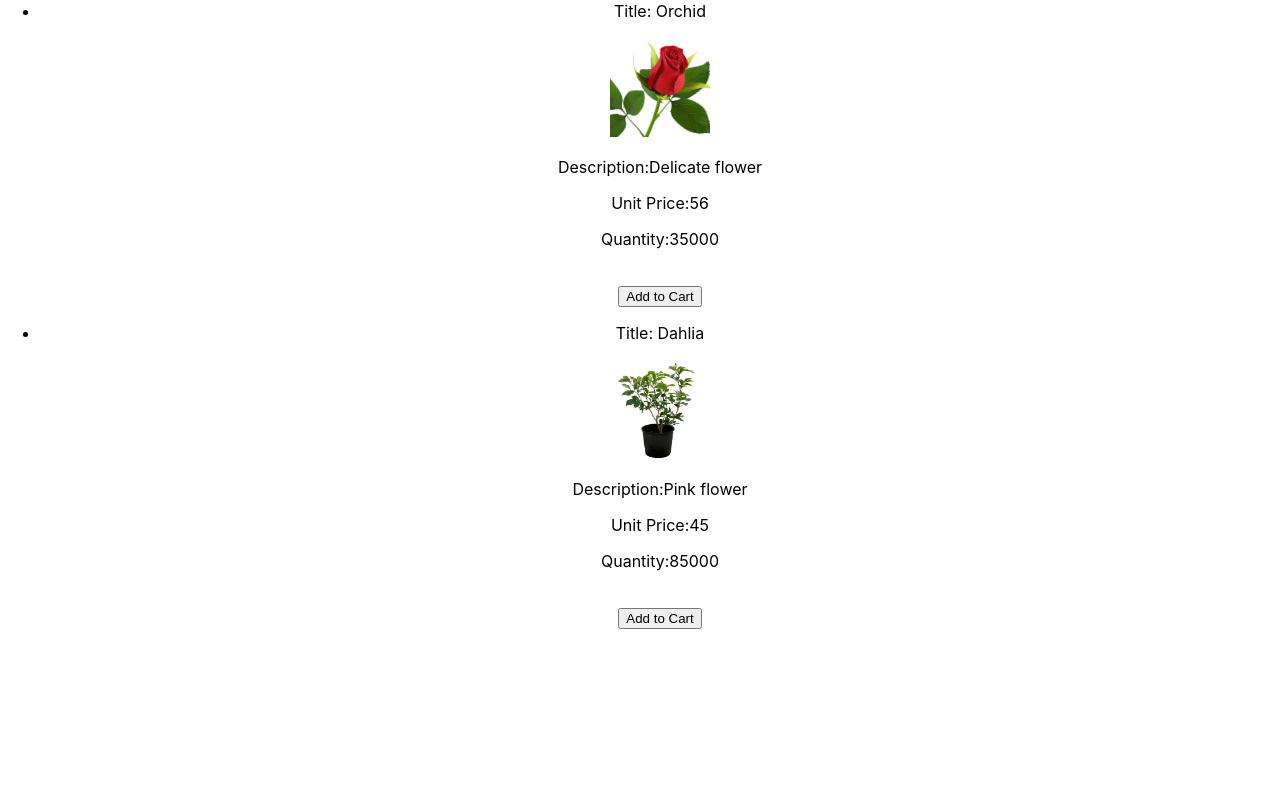
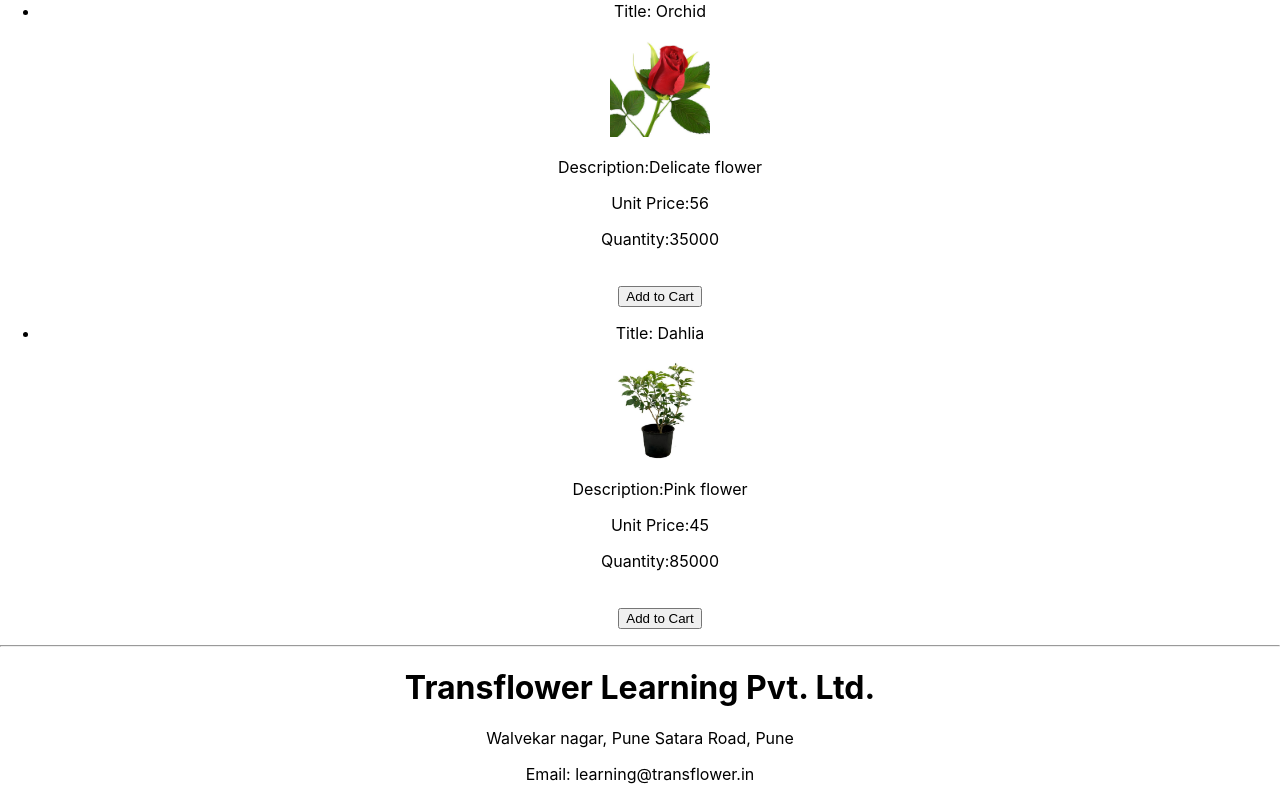
Before and after one commit to VishKapare10/OnlineShopping, a React (Create React App) app in the folder React/basicreactapp/: page / in a window 1280 px wide. Shown: the part 3537-4337 px from the top of the page. Before the commit the page ends 4182 px from the top, so only its background shows below. Built offline with nearby package versions, Linux system fonts and the light colour scheme.

Commit message:
Added aboutus component.

```diff
--- a/React/basicreactapp/src/App.js
+++ b/React/basicreactapp/src/App.js
@@ -5,6 +5,7 @@ import Home from './home';
 import List from './List';
 import Dashboard from './Dashboard';
 import Flower from './flower';
+import Aboutus from './aboutus';
 
 
 // What is this App
@@ -23,6 +24,8 @@ function App() {
       <hr/>
       <h3>Todays fresh flower</h3>
       <List></List>
+      <hr/>
+      <Aboutus></Aboutus>
     </div>
   );
 }
--- /dev/null
+++ b/React/basicreactapp/src/aboutus.js
@@ -0,0 +1,12 @@
+
+function Aboutus(){
+    return(
+            <div>
+                <h1>Transflower Learning Pvt. Ltd.</h1>
+                <p>Walvekar nagar, Pune Satara Road, Pune</p>
+                <p>Email: learning@transflower.in</p>
+            </div>
+    );
+}
+
+export default Aboutus;
```
